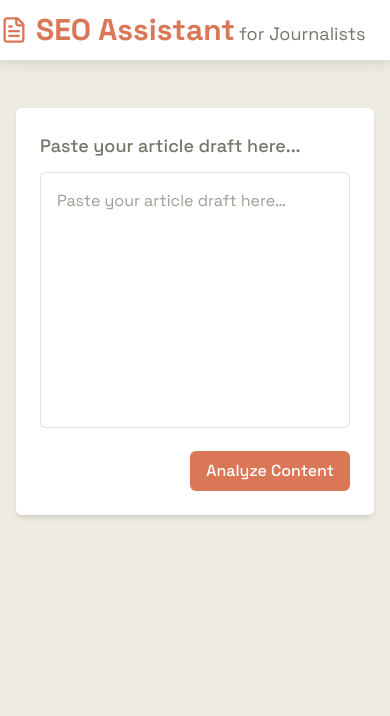
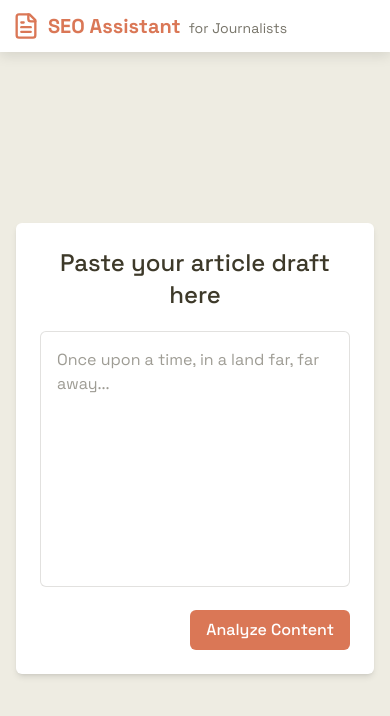
Before and after one commit to hussainzs/SEO-AI-frontend, a React (Vite) app: page / in a window 390 px wide. Shown: the top 716 px of the page. Built offline with nearby package versions, Linux system fonts and the light colour scheme.

Commit message:
Added copy to clipboard, Made Mobile Responsive, added tag-ai

```diff
--- a/src/App.tsx
+++ b/src/App.tsx
@@ -18,12 +18,14 @@ const App: FC = () => {
   };
 
   return (
-    <div className="flex flex-col min-h-screen bg-background">
+    <div className="flex flex-col min-h-screen">
       <Header />
 
-      <main className="flex-grow container mx-auto px-4 py-8 max-w-4xl">
+      <main className="flex flex-col flex-grow container mx-auto px-4 py-4 max-w-5xl">
         {userInput === null ? (
-          <UserInput onAnalyze={handleAnalyze} />
+          <div className="flex flex-grow items-center">
+            <UserInput onAnalyze={handleAnalyze} />
+          </div>
         ) : (
           <>
             <UserCard content={userInput} />
--- a/src/components/Header.tsx
+++ b/src/components/Header.tsx
@@ -4,12 +4,12 @@ import { FileText } from 'lucide-react';
 const Header: React.FC = () => {
   return (
     <header className="w-full bg-white shadow-header">
-      <div className="max-w-7xl mx-auto py-3">
+      <div className="max-w-7xl mx-auto px-3 py-3">
         <div className="flex items-center gap-2">
           <FileText className="text-primary" size={28} />
           <h1 className="text-primary">
-            <span className="font-bold text-3xl">SEO Assistant</span>{' '}
-            <span className="text-text-secondary text-lg">for Journalists</span>
+            <span className="font-bold text-xl sm:text-2xl md:text-3xl">SEO Assistant</span>{' '}
+            <span className="text-text-secondary mx-1 text-sm sm:text-base md:text-lg">for Journalists</span>
           </h1>
         </div>
       </div>
--- a/src/components/OutputCard.tsx
+++ b/src/components/OutputCard.tsx
@@ -6,9 +6,11 @@ export interface OutputCardProps {
 
 const OutputCard: FC<OutputCardProps> = ({ children }) => (
   <div className="card animate-slide-in">
-    <div className="text-lg font-medium mb-3 text-text-secondary">
-      Analysis Results
+    <div className="flex gap-2 items-center mb-3">
+      <span className="tag-ai"> AI </span>
+      <span className="text-lg font-medium text-text-secondary"> Answer </span>
     </div>
+
     <div className="px-4 py-4 bg-light-bg rounded-md border border-border">
       {children}
     </div>
--- a/src/components/UserCard.tsx
+++ b/src/components/UserCard.tsx
@@ -1,6 +1,7 @@
 import { FC, useState } from 'react';
-import { ChevronDown, ChevronUp } from 'lucide-react';
+import { ChevronDown, ChevronUp, Copy, CheckCheck } from 'lucide-react';
 
+// content is sent by the parent component
 export interface UserCardProps {
   content: string;
 }
@@ -8,6 +9,21 @@ export interface UserCardProps {
 const UserCard: FC<UserCardProps> = ({ content }) => {
   // Start with collapsed state as true for automatic collapse
   const [collapsed, setCollapsed] = useState<boolean>(true);
+
+  // state to handle wether user copied the text or not
+  const [copied, setCopied] = useState<boolean>(false);
+
+  // Handle copy function
+  const handleCopy = async () => {
+    try {
+      await navigator.clipboard.writeText(content);
+      setCopied(true);
+      // Reset copied state after 3 seconds
+      setTimeout(() => setCopied(false), 3000);
+    } catch (err) {
+      console.error('Failed to copy text:', err);
+    }
+  };
 
   return (
     <div className="card animate-slide-in overflow-hidden">
@@ -36,7 +52,18 @@ const UserCard: FC<UserCardProps> = ({ content }) => {
       </div>
 
       {!collapsed && (
-        <div className="px-4 py-4 text-text whitespace-pre-wrap mt-2 bg-light-bg rounded-md max-h-96 overflow-y-auto border border-border">
+        <div className="relative px-4 py-4 text-text whitespace-pre-wrap mt-2 bg-light-bg rounded-md max-h-96 overflow-y-auto border border-border">
+          <button
+            onClick={handleCopy}
+            className="absolute top-2 right-2 p-1 text-text hover:bg-primary hover:text-white rounded-md transition-colors"
+            title="Copy to clipboard"
+          >
+            {copied ? (
+              <CheckCheck size={14} className="text-verified" />
+            ) : (
+              <Copy size={14} />
+            )}
+          </button>
           {content}
         </div>
       )}
--- a/src/components/UserInput.tsx
+++ b/src/components/UserInput.tsx
@@ -24,15 +24,15 @@ const UserInput: FC<UserInputProps> = ({ onAnalyze }) => {
       <form onSubmit={handleSubmit} className="w-full">
         <label
           htmlFor="article-input"
-          className="block text-lg font-medium mb-3 text-text-secondary"
+          className="block font-medium text-2xl mb-5 text-text text-center"
         >
-          Paste your article draft here...
+          Paste your article draft here
         </label>
 
         <textarea
           id="article-input"
           className="input-base h-64"
-          placeholder="Paste your article draft here…"
+          placeholder="Once upon a time, in a land far, far away..."
           value={text}
           onChange={handleChange}
         />
--- a/src/index.css
+++ b/src/index.css
@@ -96,7 +96,7 @@ body {
   @apply bg-primary text-white py-2 px-4;
 }
 .btn-primary:hover {
-  background-color: rgba(218, 119, 86, 0.9);
+  background-color: rgba(237, 136, 102, 0.9);
 }
 .btn-primary:active {
   @apply scale-95;
@@ -110,13 +110,18 @@ body {
 /* ──────── Cards ─────────────────────────────────────────────────────────── */
 .card {
   @apply bg-white p-6 rounded-md shadow-md my-4 w-full;
-  background-color: var(--color-white);
 }
 /* ──────── "User" Tag ────────────────────────────────────────────────────── */
 .tag-user {
   @apply inline-flex items-center justify-center
+         bg-verified text-white rounded-full
+         w-10 h-10 font-semibold;
+}
+
+.tag-ai {
+  @apply inline-flex items-center justify-center
          bg-primary text-white rounded-full
-         w-8 h-8 text-xs font-semibold;
+         w-10 h-10 font-semibold;
 }
 /* ───────── Card controls ─────────────────────────────────────────────────── */
 .card-toggle {
```
